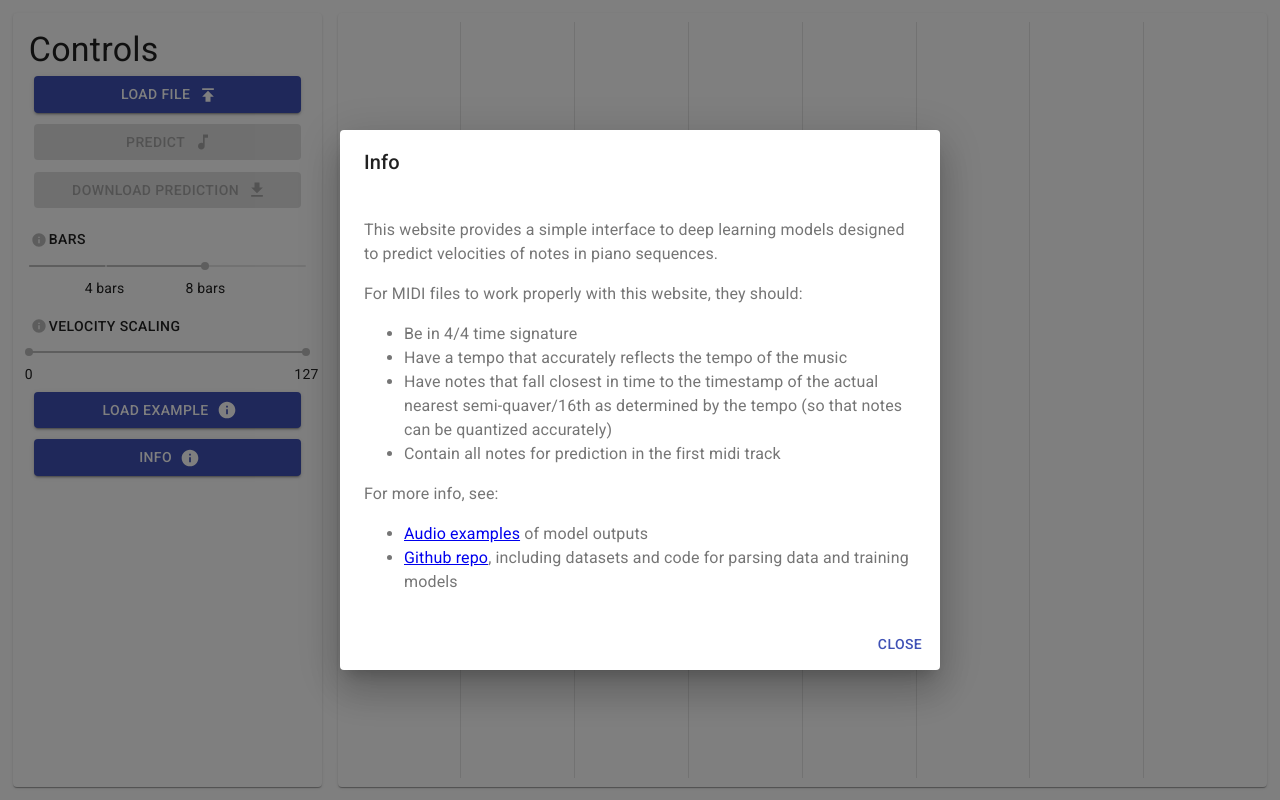
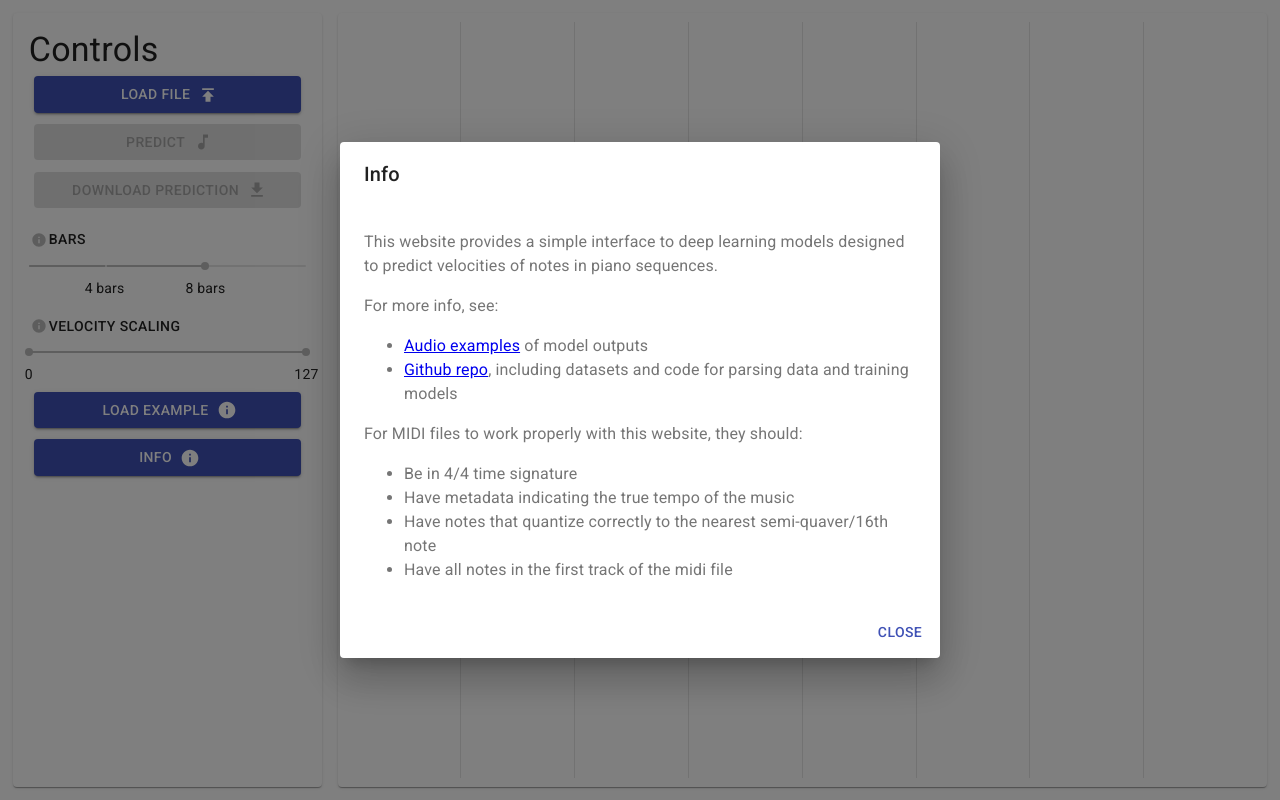
Before and after one commit to aleathwick/midi-predict-react, a React (Create React App) app: page / in a window 1280 px wide. Both pictures are taken after a click on the button "INFO". Built offline with nearby package versions, Linux system fonts and the light colour scheme; what @tensorflow/tfjs would draw is missing.

Commit message:
Update Info.js

```diff
--- a/src/components/Info.js
+++ b/src/components/Info.js
@@ -50,20 +50,19 @@ export default function Info(props) {
                         This website provides a simple interface to deep learning models designed to predict velocities of notes in piano sequences.
                     </p>
                     <p>
-                        For MIDI files to work properly with this website, they should:
-                        <ul>
-                            <li>Be in 4/4 time signature</li>
-                            <li>Have a tempo that accurately reflects the tempo of the music</li>
-                            <li>Have notes that fall closest in time to the timestamp of the actual nearest semi-quaver/16th as determined by the tempo
-                            (so that notes can be quantized accurately)</li>
-                            <li>Contain all notes for prediction in the first midi track</li>
-                        </ul>
-                    </p>
-                    <p>
                         For more info, see:
                         <ul>
                             <li><a href='https://soundcloud.com/user-611170338/sets/deep-learning-and-music-humanizing-piano-scores-longer-examples'>Audio examples</a> of model outputs</li>
                             <li><a href='https://github.com/aleathwick/781-piano-autoencoder'>Github repo</a>, including datasets and code for parsing data and training models</li>
+                        </ul>
+                    </p>
+                    <p>
+                        For MIDI files to work properly with this website, they should:
+                        <ul>
+                            <li>Be in 4/4 time signature</li>
+                            <li>Have metadata indicating the true tempo of the music</li>
+                            <li>Have notes that quantize correctly to the nearest semi-quaver/16th note</li>
+                            <li>Have all notes in the first track of the midi file</li>
                         </ul>
                     </p>
 
```
